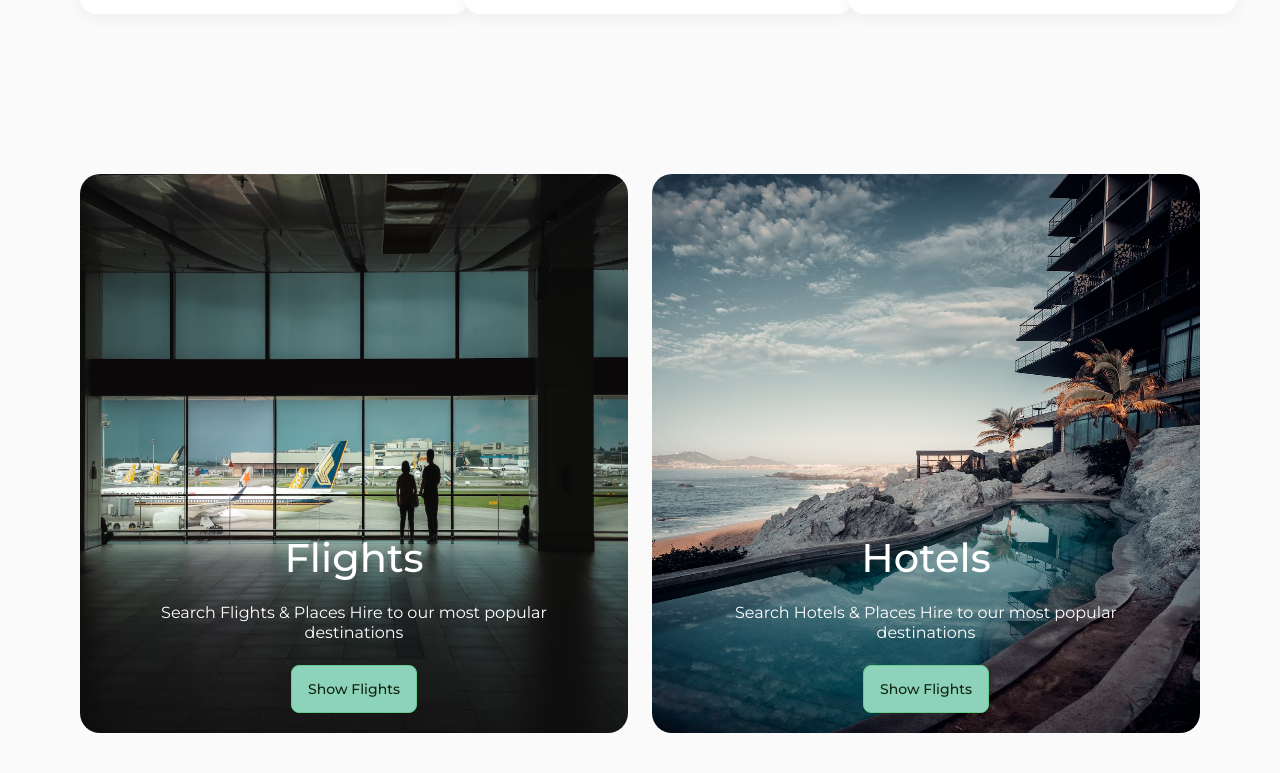
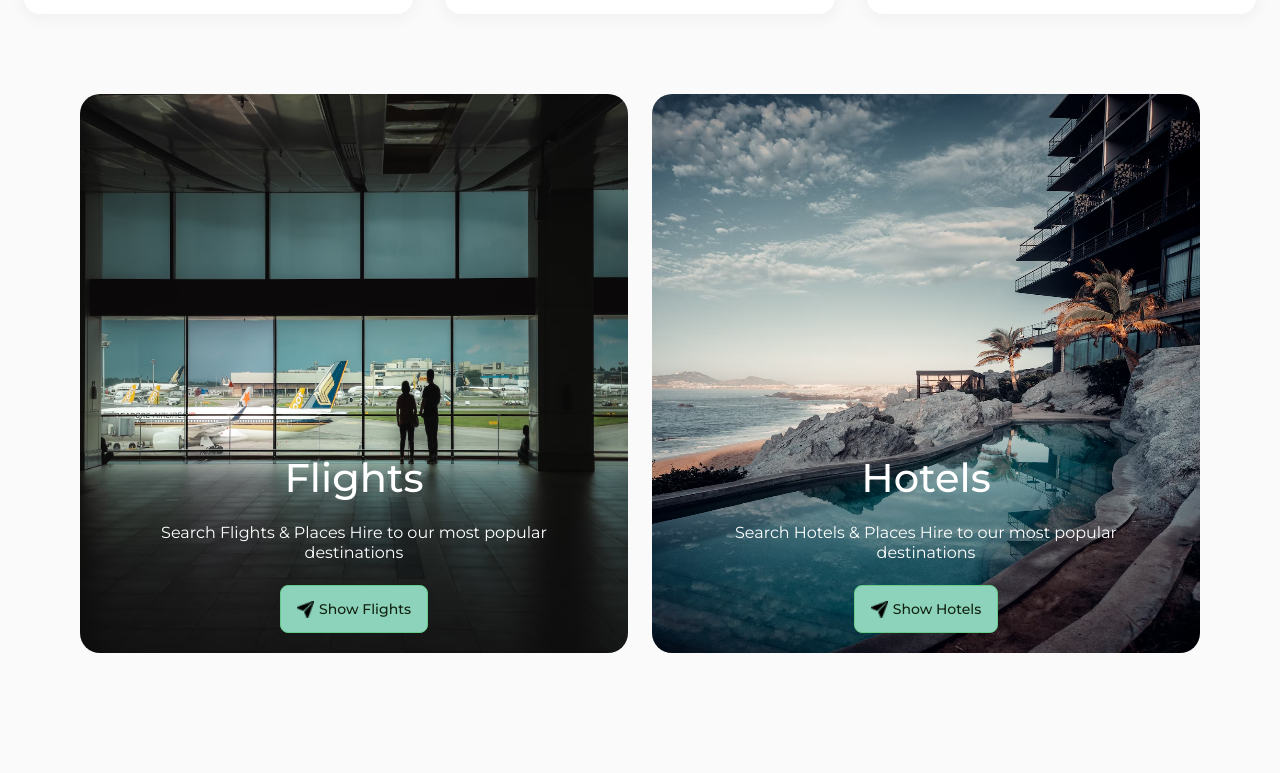
Before and after one commit to kingkwongsta/Golobe-Travel-Agency, a Next.js app: page / in a window 1280 px wide. Shown: the part 1447-2220 px from the top of the page. Built offline with nearby package versions, Linux system fonts and the light colour scheme.

Commit message:
travelcard padding fix and button icon

```diff
--- a/src/components/discover/discover.jsx
+++ b/src/components/discover/discover.jsx
@@ -8,7 +8,7 @@ export default function Discovery() {
     ));
   }
   return (
-    <div className="my-[80px] mx-[80px] max-w-[1232px]">
+    <div className="my-[80px] mt-[80px] mb-[40px] max-w-[1232px]">
       <div className="flex flex-row justify-between content-center mb-[40px]">
         <div>
           <h2 className="mb-[16px] font-[600] text-[32px] leading-[39px] text-[#000000]">
--- a/src/components/travelcard.jsx
+++ b/src/components/travelcard.jsx
@@ -1,10 +1,11 @@
 import Image from "next/image";
 import flightCard from "./../../public/flightcard.avif";
 import stayCard from "./../../public/staycard.avif";
+import send from "./../../public/img/send.png";
 
 export default function TravelCard() {
   return (
-    <div className="flex flex-row gap-[24px] my-[80px] mx-[80px] max-w-[1232px]">
+    <div className="flex flex-row gap-[24px] my-[40px] mx-[80px] max-w-[1232px]">
       {/* // TRAVEL CARD */}
       <div className="relative max-w-[604px] max-h-[559px] flex justify-center">
         <Image
@@ -21,6 +22,13 @@ export default function TravelCard() {
           Search Flights & Places Hire to our most popular destinations
         </p>
         <button className="absolute bottom-[20px] btn btn-primary font-[500] text-[14px] leading-[17px] text-[#112211] bg-[#8DD3BB] normal-case">
+          <Image
+            className="mr-[5px]"
+            src={send}
+            width={17}
+            height={17}
+            alt="send"
+          />
           Show Flights
         </button>
       </div>
@@ -40,7 +48,14 @@ export default function TravelCard() {
           Search Hotels & Places Hire to our most popular destinations
         </p>
         <button className="absolute bottom-[20px] btn btn-primary font-[500] text-[14px] leading-[17px] text-[#112211] bg-[#8DD3BB] normal-case">
-          Show Flights
+          <Image
+            className="mr-[5px]"
+            src={send}
+            width={17}
+            height={17}
+            alt="send"
+          />
+          Show Hotels
         </button>
       </div>
     </div>
```
